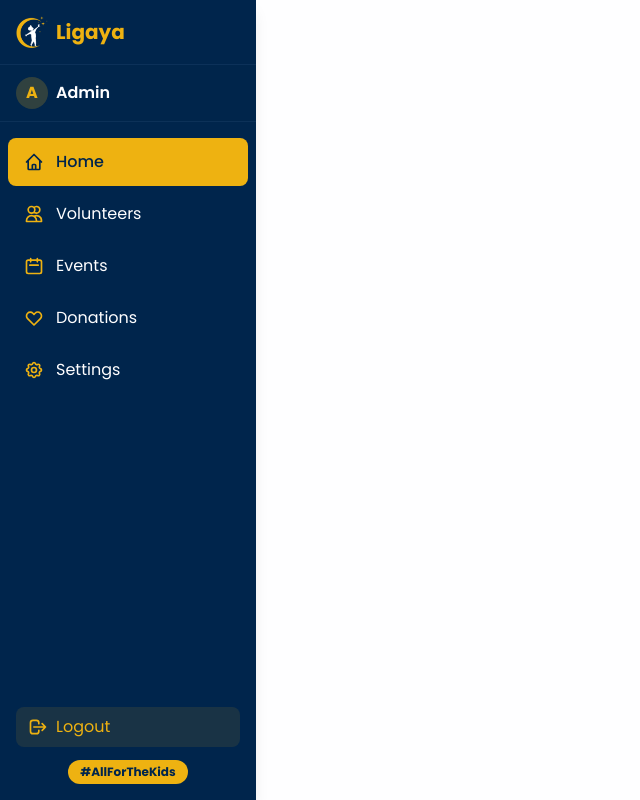
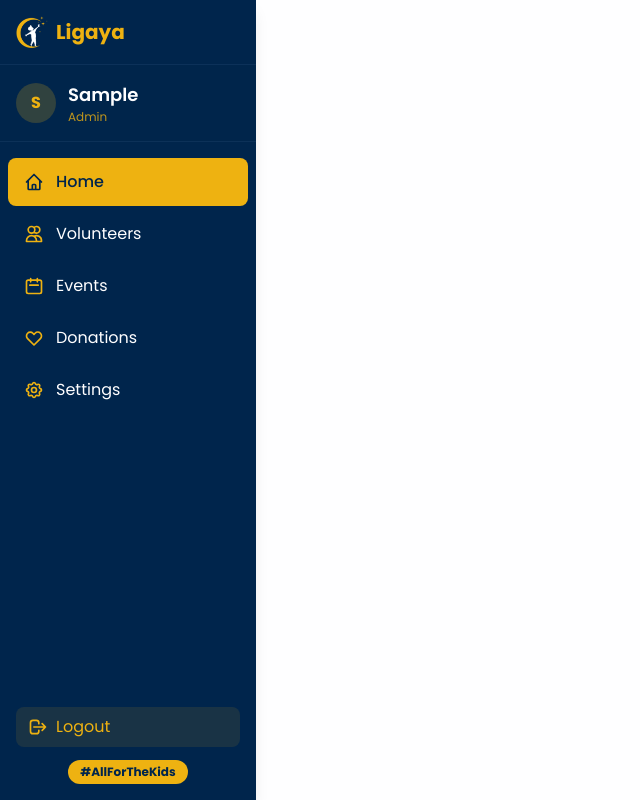
Before and after one commit to j24angeles/Ligaya, a React (Create React App) app in the folder ligaya_ustuvu/: page /admin-dashboard in a window 1280 px wide. Shown: the whole page, without its empty margins (0-640 px from the left). Built offline with nearby package versions, Linux system fonts and the light colour scheme; sample sign-in values are in the browser's storage.

Commit message:
sidebar - added name of logged in user

```diff
--- a/ligaya_ustuvu/src/common/Sidebar.js
+++ b/ligaya_ustuvu/src/common/Sidebar.js
@@ -1,16 +1,22 @@
-
 import React, { useState, useEffect } from 'react';
 import { Link, useLocation, useNavigate } from 'react-router-dom';
-import { useAuth } from '../context/AuthContext'; // Import the auth context
+import { useAuth } from '../context/AuthContext';
 
 const Sidebar = ({ role = 'volunteer' }) => {
   const location = useLocation();
   const navigate = useNavigate();
-  const { logout } = useAuth(); // Get logout function from context
+  const { logout } = useAuth();
   const [mobileMenuOpen, setMobileMenuOpen] = useState(false);
   const [windowWidth, setWindowWidth] = useState(window.innerWidth);
+  const [currentUser, setCurrentUser] = useState(null);
 
   useEffect(() => {
+    // Get current user from localStorage
+    const userJson = localStorage.getItem('currentUser');
+    if (userJson) {
+      setCurrentUser(JSON.parse(userJson));
+    }
+
     const handleResize = () => {
       setWindowWidth(window.innerWidth);
       if (window.innerWidth >= 1024) {
@@ -23,8 +29,7 @@ const Sidebar = ({ role = 'volunteer' }) => {
   }, []);
 
   const handleLogout = () => {
-    logout(); // Use the context logout function
-    // Replace current history entry with login page
+    logout();
     navigate('/login', { replace: true });
   };
 
@@ -122,18 +127,21 @@ const Sidebar = ({ role = 'volunteer' }) => {
         {/* Top space on mobile to avoid overlap with header */}
         <div className="h-16 lg:hidden"></div>
 
-        {/* Role indicator */}
-        <div className="py-3 px-4 bg-primary/90 border-b border-accent/30">
+        {/* User info section - Name and Role */}
+        <div className="py-4 px-4 bg-primary/90 border-b border-accent/30">
           <div className="flex items-center">
-            <div className="bg-secondary/20 text-secondary uppercase font-bold rounded-full w-8 h-8 flex items-center justify-center">
-              {role.charAt(0)}
+            <div className="bg-secondary/20 text-secondary uppercase font-bold rounded-full w-10 h-10 flex items-center justify-center">
+              {currentUser?.firstName?.charAt(0) || role.charAt(0)}
             </div>
-            <span className="ml-2 font-semibold capitalize">{role}</span>
+            <div className="ml-3 flex flex-col">
+              <span className="font-semibold text-lg">{currentUser?.firstName || 'User'}</span>
+              <span className="text-xs text-secondary/80 capitalize">{role}</span>
+            </div>
           </div>
         </div>
 
         {/* Navigation Items */}
-        <nav className="mt-4 overflow-y-auto" style={{ maxHeight: 'calc(100vh - 200px)' }}>
+        <nav className="mt-4 overflow-y-auto" style={{ maxHeight: 'calc(100vh - 220px)' }}>
           <ul className="space-y-1 px-2">
             {items.map((item, index) => {
               const isActive = location.pathname === item.path;
```
